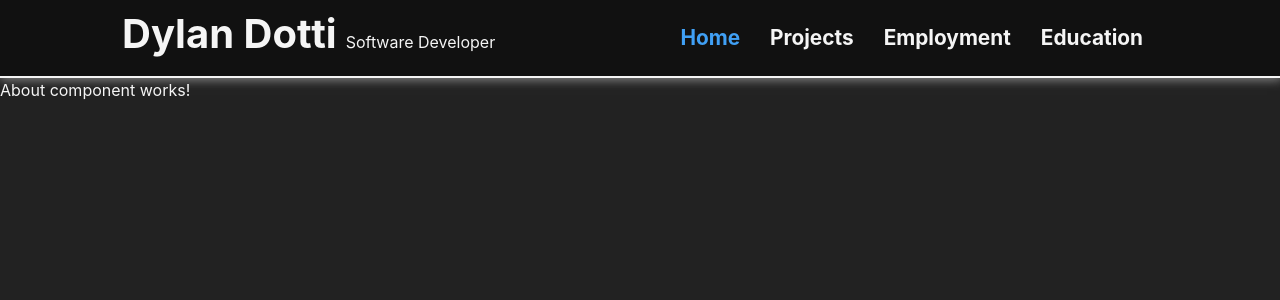
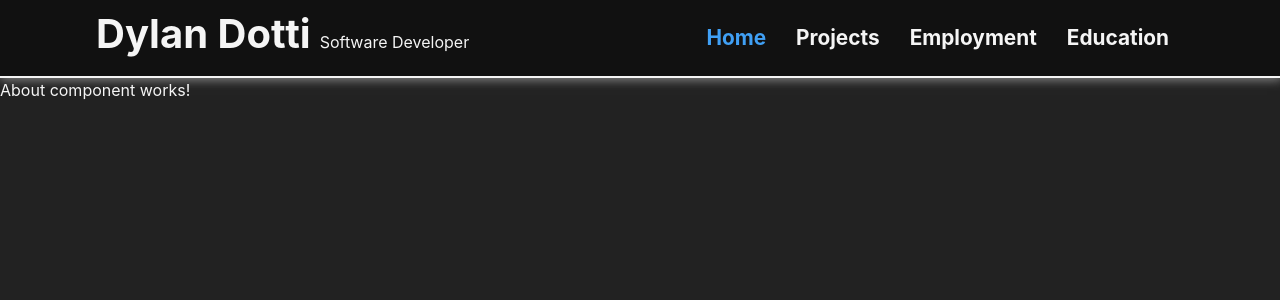
Before and after one commit to Dylan-Dotti/React-Portfolio-Website, a React (Create React App) app: page / in a window 1280 px wide. Shown: the top 300 px of the page. Built offline with nearby package versions, Linux system fonts and the light colour scheme.

Commit message:
Adjust margin and padding for header bar

```diff
--- a/src/App.scss
+++ b/src/App.scss
@@ -7,6 +7,11 @@ body {
 
 a {
   text-decoration: none;
+}
+
+ul, ol {
+  padding: 0;
+  margin: 0;
 }
 
 li {
--- a/src/Components/MainHeader/main-header.scss
+++ b/src/Components/MainHeader/main-header.scss
@@ -18,12 +18,11 @@
 
         .header-bar-contents {
             width: 85%;
-            padding: 10px;
+            padding: 10px 0;
             display: flex;
             justify-content: space-between;
 
             .title-group {
-                margin: auto 1rem;
                 display: flex;
                 align-items: baseline;
                 gap: 5px;
@@ -38,7 +37,6 @@
 
                 .nav-list {
                     display: flex;
-                    margin: auto 1rem;
 
                     li {
                         margin: auto 10px;
```
